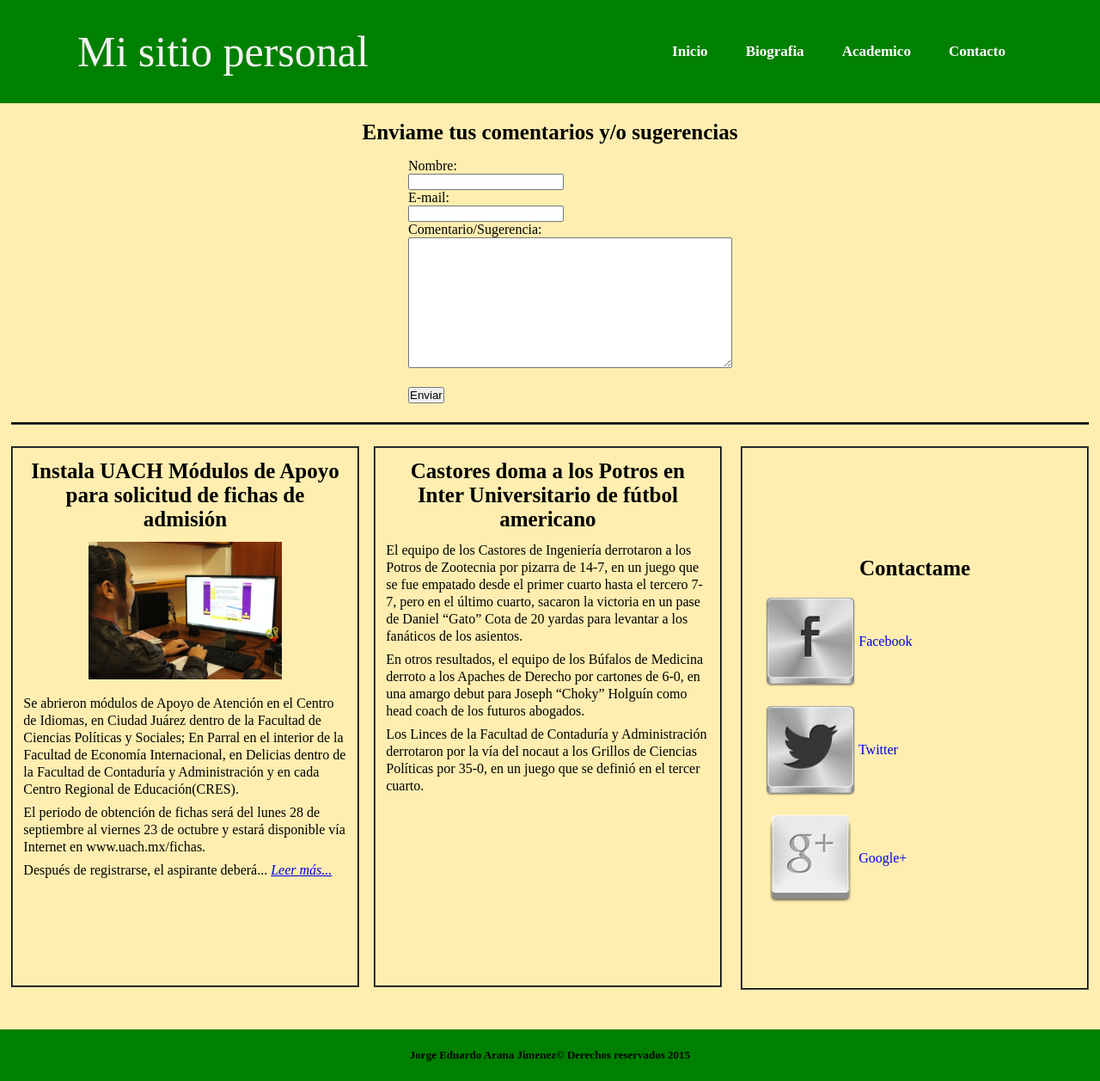
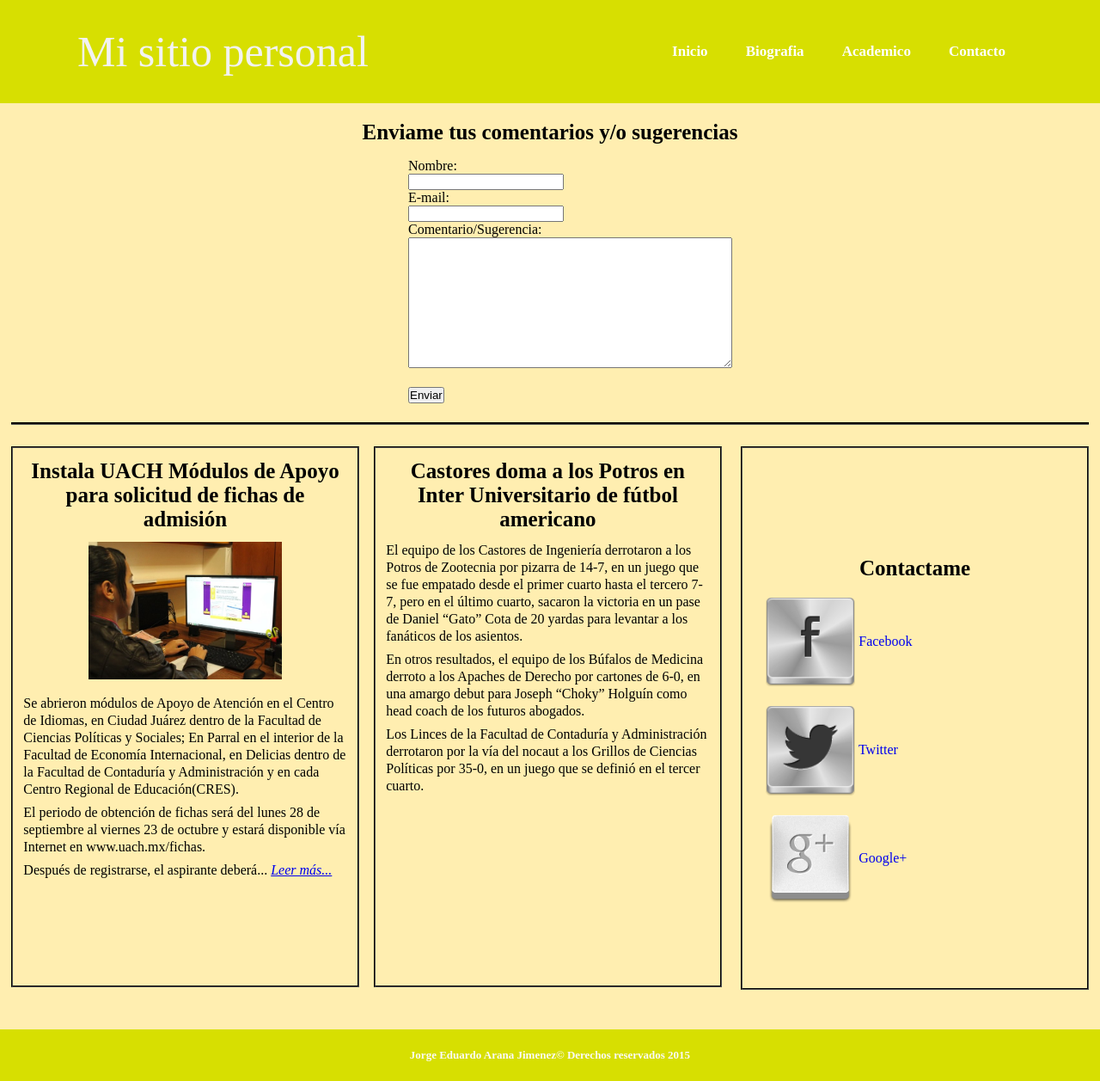
Before and after one commit to JorgeArana288130/JorgeArana288130.github.io, a plain HTML site: page contacto.html in a window 1280 px wide. Shown: the whole page at 86% size. Drawn offline with Linux system fonts and the light colour scheme.

Commit message:
Aplicando cambio de colores a nav y footer

```diff
--- a/css/style.css
+++ b/css/style.css
@@ -42,7 +42,7 @@ p{
 header{
 	width: 100%;
 	overflow: hidden;
-	background: green;
+	background: #D7DF01;
 	margin-bottom: 20px;
 }
 
@@ -83,12 +83,12 @@ header nav a:hover{
 footer{
 	width: 100%;
 	overflow: hidden;
-	background: green;
+	background: #D7DF01;
 	margin-top: 20px;
 }
 
 footer div{
-	color: #000;
+	color: #fafafa;
 	font-size: 13px;
 	line-height: 60px;
 	text-align: center;
```
Also changed, not shown: index.html (+6 -3 lines).
